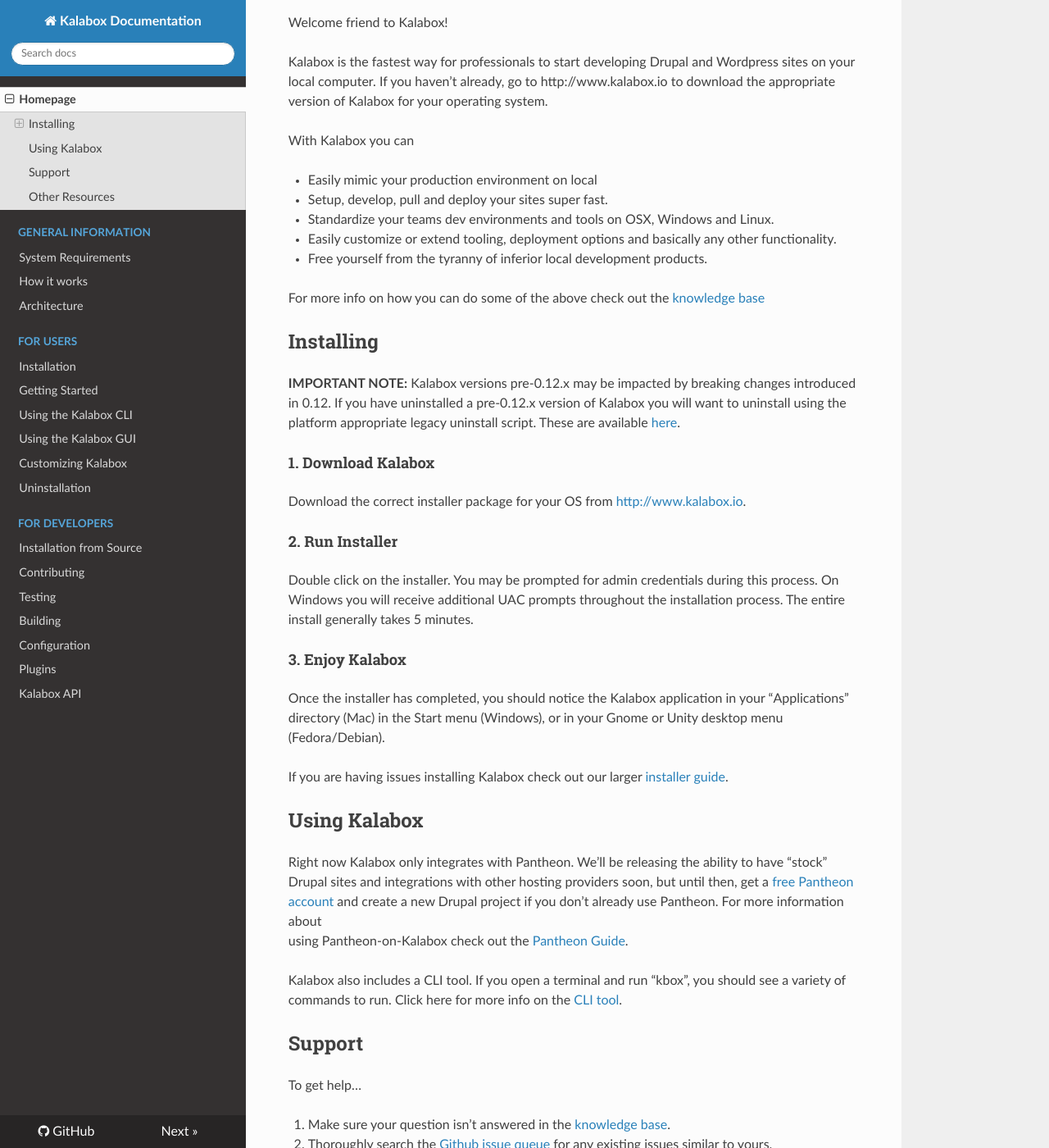
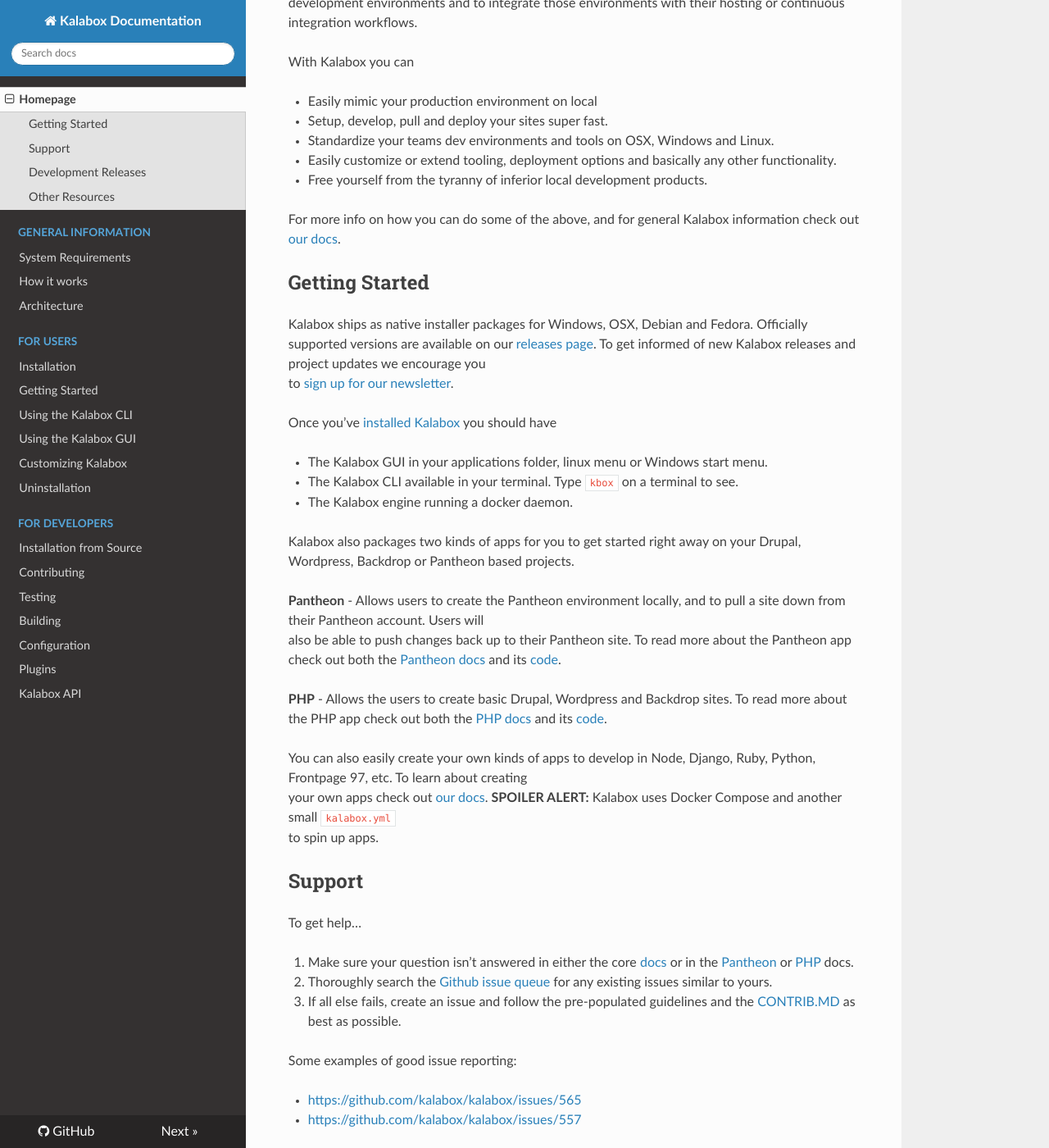
Before and after one commit to kalabox/kalabox, an MkDocs documentation site: the page built from docs/index.md, in a window 1280 px wide and 1400 px high, scrolled down 216 px. Shown: the whole window at 82% size. Built offline with MkDocs 1.6.1, drawn with Linux system fonts in a browser that asks for light colours; nearby versions of some CDN libraries; old or Windows-style settings are respelled for this version of MkDocs; some of the changed text lies outside the part shown.

```diff
--- a/docs/index.md
+++ b/docs/index.md
@@ -1,74 +1,72 @@
-# Kalabox
+Kalabox
+=======
 
-!!! important ""
-    This is a admonition box without a title.
-
-Welcome friend to Kalabox!
-
-Kalabox is the fastest way for professionals to start developing Drupal and Wordpress sites on your local computer. If you haven't already, go to http://www.kalabox.io to download the appropriate version of Kalabox for your operating system.
+Kalabox is a free and open source local development environment and workflow tool based on (docker) container technology. Kalabox allows users to spin up hyper-customized, super-fast development environments and to integrate those environments with their hosting or continuous
+integration workflows.
 
 With Kalabox you can
 
-* Easily mimic your production environment on local
-* Setup, develop, pull and deploy your sites super fast.
-* Standardize your teams dev environments and tools on OSX, Windows and Linux.
-* Easily customize or extend tooling, deployment options and basically any other functionality.
-* Free yourself from the tyranny of inferior local development products.
+  * Easily mimic your production environment on local
+  * Setup, develop, pull and deploy your sites super fast.
+  * Standardize your teams dev environments and tools on OSX, Windows and Linux.
+  * Easily customize or extend tooling, deployment options and basically any other functionality.
+  * Free yourself from the tyranny of inferior local development products.
 
-For more info on how you can do some of the above check out the [knowledge base](http://support.kalabox.io)
+For more info on how you can do some of the above, and for general Kalabox information check out [our docs](http://docs.kalabox.io).
 
-## Installing
+Getting Started
+---------------
 
-**IMPORTANT NOTE:** Kalabox versions pre-0.12.x may be impacted by breaking changes introduced in 0.12. If you have uninstalled a pre-0.12.x version of Kalabox you will want to uninstall using the platform appropriate legacy uninstall script. These are available [here](https://github.com/kalabox/kalabox-cli/tree/447fa1ebc88960f1134322fdef25e6995954f518/scripts).
+Kalabox ships as native installer packages for Windows, OSX, Debian and Fedora. Officially supported versions are available on our [releases page](https://github.com/kalabox/kalabox/releases). To get informed of new Kalabox releases and project updates we encourage you
+to [sign up for our newsletter](http://www.kalabox.io/).
 
-#### 1. Download Kalabox
+Once you've [installed Kalabox](http://docs.kalabox.io/users/install/#installation) you should have
 
-Download the correct installer package for your OS from [http://www.kalabox.io](http://www.kalabox.io).
+  * The Kalabox GUI in your applications folder, linux menu or Windows start menu.
+  * The Kalabox CLI available in your terminal. Type `kbox` on a terminal to see.
+  * The Kalabox engine running a docker daemon.
 
-#### 2. Run Installer
+Kalabox also packages two kinds of apps for you to get started right away on your Drupal, Wordpress, Backdrop or Pantheon based projects.
 
-Double click on the installer. You may be prompted for admin credentials during this process. On Windows you will receive additional UAC prompts throughout the installation process. The entire install generally takes 5 minutes.
+  **Pantheon** - Allows users to create the Pantheon environment locally, and to pull a site down from their Pantheon account. Users will
+  also be able to push changes back up to their Pantheon site. To read more about the Pantheon app check out both the [Pantheon docs](http://pantheon.kalabox.io/) and its [code](https://github.com/kalabox/kalabox-app-pantheon).
 
-#### 3. Enjoy Kalabox
+  **PHP** - Allows the users to create basic Drupal, Wordpress and Backdrop sites. To read more about the PHP app check out both the [PHP docs](http://php.kalabox.io/) and its [code](https://github.com/kalabox/kalabox-app-php).
 
-Once the installer has completed, you should notice the Kalabox application in your "Applications" directory (Mac) in the Start menu (Windows), or in your Gnome or Unity desktop menu (Fedora/Debian).
+You can also easily create your own kinds of apps to develop in Node, Django, Ruby, Python, Frontpage 97, etc. To learn about creating
+your own apps check out [our docs](http://docs.kalabox.io). **SPOILER ALERT:** Kalabox uses Docker Compose and another small `kalabox.yml`
+to spin up apps.
 
-If you are having issues installing Kalabox check out our larger [installer guide](http://support.kalabox.io/support/solutions/articles/14000006360).
-
-## Using Kalabox
-
-Right now Kalabox only integrates with Pantheon. We'll be releasing the ability to have "stock" Drupal sites and integrations with other hosting providers soon, but until then, get a [free Pantheon account](https://pantheon.io/register) and create a new Drupal project if you don't already use Pantheon. For more information about
-using Pantheon-on-Kalabox check out the [Pantheon Guide](https://github.com/kalabox/kalabox-app-pantheon).
-
-Kalabox also includes a CLI tool. If you open a terminal and run "kbox", you should see a variety of commands to run. Click here for more info on the [CLI tool](https://github.com/kalabox/kalabox-cli).
-
-## Support
+Support
+-------
 
 To get help...
 
-1. Make sure your question isn't answered in the [knowledge base](http://support.kalabox.io/solution/categories).
-2. Thoroughly search the [Github issue queue](https://github.com/kalabox/kalabox/issues) for any existing issues similar to yours.
-3. If all else fails, create an issue with the following information:
-
-- A description of the problem.
-- What operating system you're using and which Kalabox version (run `kbox version` on the command line).
-- Relevant error messages (make sure to not include any private information that may be in the error message).
-- Steps to recreate the issue.
+  1. Make sure your question isn't answered in either the core [docs](http://support.kalabox.io/solution/categories) or in the [Pantheon](http://pantheon.kalabox.io/) or [PHP](http://php.kalabox.io/) docs.
+  2. Thoroughly search the [Github issue queue](https://github.com/kalabox/kalabox/issues) for any existing issues similar to yours.
+  3. If all else fails, create an issue and follow the pre-populated guidelines and the [CONTRIB.MD](https://raw.githubusercontent.com/kalabox/kalabox/v0.13/CONTRIBUTING.md) as best as possible.
 
 Some examples of good issue reporting:
 
-- https://github.com/kalabox/kalabox/issues/565
-- https://github.com/kalabox/kalabox/issues/557
+  - [https://github.com/kalabox/kalabox/issues/565](https://github.com/kalabox/kalabox/issues/565)
+  - [https://github.com/kalabox/kalabox/issues/557](https://github.com/kalabox/kalabox/issues/557)
 
 Kalabox is an open-source project. As such, support is a community-lead effort. Please help us keep issue noise to a minimum and be patient with the Kalabox community members who donate time to help out.
 
-**If you are interested in dedicated support or customizations, check out kalabox.io/support**
+**If you are interested in dedicated support or customizations, check out [our support offerings.](http://kalabox.io/support)**
 
-## Other Resources
+Development Releases
+--------------------
 
-* [API docs](http://api.kalabox.io/)
-* [Knowledge Base](http://support.kalabox.io/solution/categories)
+We also produce development releases for every commit merged into our `v0.13` branch. **These releases are not officially supported** but we have made them available to intrepid users who want to try the bleeding edge or are interested in trying out a recent bug fix before
+an official release is rolled.
+
+  * **Windows** - [http://installer.kalabox.io/kalabox-latest-dev.exe](http://installer.kalabox.io/kalabox-latest-dev.exe)
+  * **Debian** - [http://installer.kalabox.io/kalabox-latest-dev.deb](http://installer.kalabox.io/kalabox-latest-dev.deb)
+  * **Fedora** - [http://installer.kalabox.io/kalabox-latest-dev.rpm](http://installer.kalabox.io/kalabox-latest-dev.rpm)
+  * **MacOSX** - [http://installer.kalabox.io/kalabox-latest-dev.dmg](http://installer.kalabox.io/kalabox-latest-dev.dmg)
+
+Other Resources
+---------------
+
 * [Mountain climbing advice](https://www.youtube.com/watch?v=tkBVDh7my9Q)
-
--------------------------------------------------------------------------------------
-(C) 2016 Kalabox Inc
```
Also changed, not shown: CONTRIBUTING.md (+6 -101 lines), README.md (+46 -45 lines).
